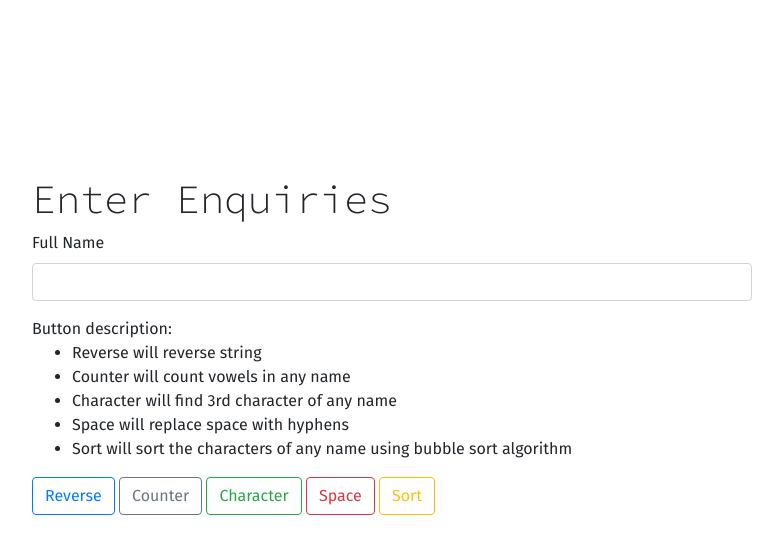
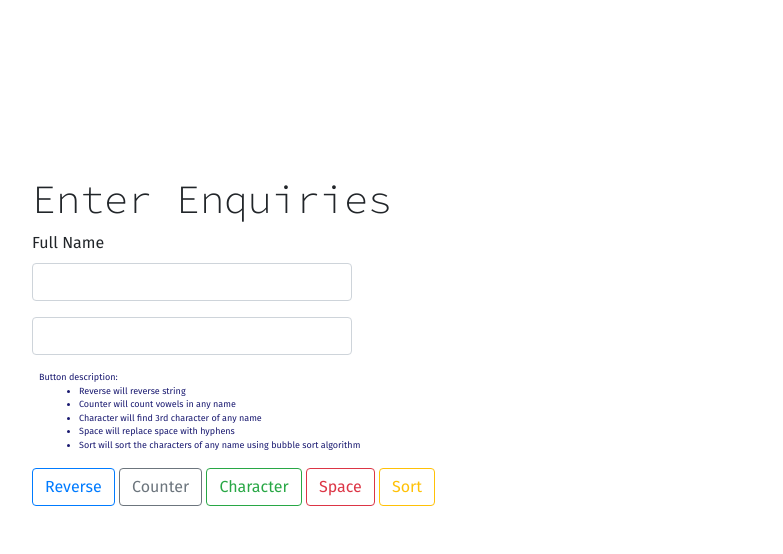
Before and after one commit to sinhaZ/dpt-circular2-junior-software-engineer, a PHP site: page / in a window 1280 px wide. Shown: the top 554 px of the page, without its empty margins (273-1056 px from the left). Run offline with PHP 8.4, Linux system fonts and the light colour scheme; data that the repository does not hold is empty.

```diff
--- a/index.php
+++ b/index.php
@@ -14,6 +14,7 @@
     />
   </head>
   <body>
+
     <div class="container">
       <div class="main">
         <div class="clientForm">
@@ -21,14 +22,12 @@
           <form method="post">
             <div class="mb-3">
               <label for="clientName" class="form-label">Full Name</label>
-              <input
-                type="name"
-                class="form-control"
-                id="clientName"
-                name="name"
-              />
+              <input type="name" class="form-control" id="clientName" name="name" "/>
             </div>
+            <div class="mb-3">
 
+              <input type="name" class="form-control" id="result" name="result" value="<?php echo ($result) ?>"/>
+            </div>
             <div id="clientHelp" class="form-text">
               Button description:
               <ul>
@@ -43,33 +42,17 @@
               </ul>
             </div>
 
-            <button
-              type="submit"
-              class="btn btn-outline-primary"
-              name="reverse"
-            >
+            <button type="submit" class="btn btn-outline-primary" name="reverse">
               Reverse
             </button>
-            <button
-              type="submit"
-              class="btn btn-outline-secondary"
-              name="counter"
-            >
+            <button type="submit" class="btn btn-outline-secondary" name="counter">
               Counter
             </button>
-            <button
-              type="submit"
-              class="btn btn-outline-success"
-              name="character"
-            >
+            <button type="submit" class="btn btn-outline-success" name="character">
               Character
             </button>
-            <button type="submit" class="btn btn-outline-danger" name="space">
-              Space
-            </button>
-            <button type="submit" class="btn btn-outline-warning" name="sort">
-              Sort
-            </button>
+            <button type="submit" class="btn btn-outline-danger" name="space">Space</button>
+            <button type="submit" class="btn btn-outline-warning" name="sort">Sort</button>
           </form>
         </div>
       </div>
--- a/style.css
+++ b/style.css
@@ -24,3 +24,12 @@
 .clientForm h1{
     font-family: 'Source Code Pro', monospace;
 }
+.mb-3{
+    width: 25vw;
+    border-radius: 4px;
+}
+#clientHelp{
+    font-size: 9px;
+    color: midnightblue;
+    margin: 0 7px;
+}
```
